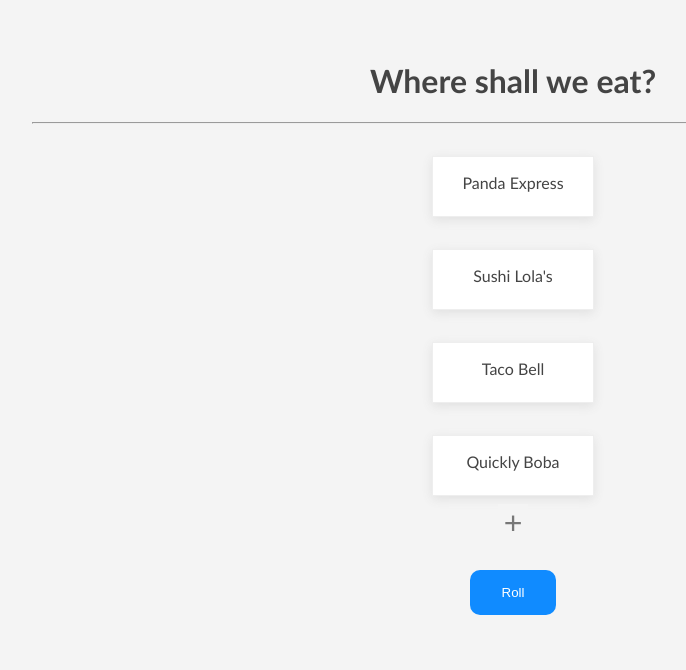
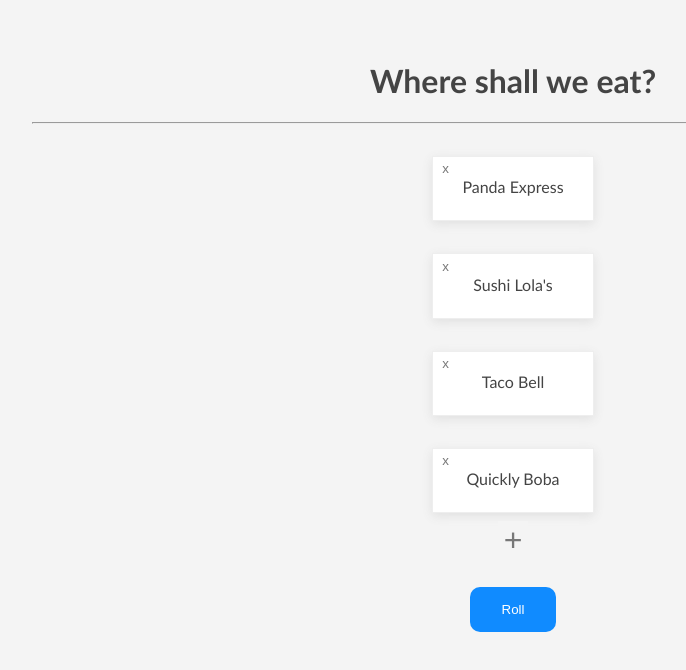
Before and after one commit to shintoo/Roller, a React (Create React App) app: page / in a window 1280 px wide. Shown: the top 670 px of the page, without its empty margins (127-813 px from the left). Built offline with nearby package versions, Linux system fonts and the light colour scheme; the HTML template or start-up script is replaced by a standard one.

Commit message:
Add delete option and header update

```diff
--- a/src/App.js
+++ b/src/App.js
@@ -9,20 +9,21 @@
   const [ selected, setSelected ] = useState()
   const [ completed, setCompleted ] = useState(false)
   const [ options, setOptions ] = useState(optionData)
+  const [ newId, setNewId ] = useState(10)
 
   const roll = async () => {
     let i
     let delay = 100
-    let id = 0
-    const ticks = Math.floor(Math.random() * 20) + (options.length * 2)
+    let index = 0
+    const ticks = Math.floor(Math.random() * 20) + (options.length * 3)
 
     if (options.every(r => r.ignored))
       return
 
-    while (options[id].ignored)
-      id++
+    while (options[index].ignored)
+      index++
 
-    setSelected(id)
+    setSelected(options[index].id)
     setCompleted(false)
     let sleep = () =>
       new Promise(resolve => setTimeout(resolve, delay))
@@ -31,19 +32,19 @@
       await sleep()
 
       setSelected(prevSelected => {
-          let id = prevSelected + 1
+          index++
 
-          if (id >= options.length)
-            id = 0
+          if (index >= options.length)
+            index = 0
 
-          while (options[id].ignored) {
-            id++
+          while (options[index].ignored) {
+            index++
 
-            if (id >= options.length)
-              id = 0
+            if (index >= options.length)
+              index = 0
           }
 
-          return id
+          return options[index].id
       })
 
       if (delay < 300)
@@ -58,14 +59,16 @@
 
   const ignore = id => {
     setOptions(prevOptions => {
-      prevOptions[id].ignored = !prevOptions[id].ignored
+      const index = prevOptions.findIndex(o => o.id === id)
+
+      prevOptions[index].ignored = !prevOptions[index].ignored
       return prevOptions
     })
   }
 
 
   const deleteOption = id => {
-    const index = options.indexOf(id)
+    const index = options.findIndex(o => o.id === id)
     setOptions(prevOptions => {
       prevOptions.splice(index, 1)
       return [ ...prevOptions ]
@@ -73,13 +76,15 @@
   }
 
   const addOption = name => {
-    if (name.length === 0)
-      return
-
     const newOption = {
-      id: options.length,
+      id: newId,
       name: name
     }
+
+    setNewId(newId+1)
+
+    console.log("Adding ", newOption)
+
     setOptions(prevOptions => [ ...prevOptions, newOption ])
   }
 
--- a/src/components/AddButton.js
+++ b/src/components/AddButton.js
@@ -3,7 +3,10 @@
 function AddButton(props) {
   const handleClick = (event) => {
     const newName = prompt("Enter a new option.")
-    props.addOption(newName)
+    console.log("Handling add")
+    if (name !== null && name.length !== 0)
+      console.log("passed check")
+      props.addOption(newName)
   }
 
   return (
--- a/src/components/Header.js
+++ b/src/components/Header.js
@@ -6,7 +6,7 @@
   const onClick = () => {
     const newTitle = prompt("Enter a title")
 
-    if (newTitle.length > 0)
+    if (newTitle && newTitle.length > 0)
       setTitle(newTitle)
   }
 
--- a/src/components/OptionCard.js
+++ b/src/components/OptionCard.js
@@ -9,13 +9,25 @@
     ,props.item.ignored ? "ignored " : ""
     ,props.completed ? "completed ": ""]
 
-  console.log(props.item.name, classes)
+  const cardOnClick = event => {
+    if (event.target.name == "delete") {
+      return
+    }
+
+    props.handleIgnore()
+    setIgnored(!ignored)
+  }
 
   return (
-    <div className={classes.join(" ")} onClick={() => {props.handleIgnore(); setIgnored(!ignored)}}>
-      <div className="option-title">
-        <p>{props.item.name}</p>
-      </div>
+    <div
+      name="card"
+      className={classes.join(" ")}
+      onClick={cardOnClick}>
+        <button
+          name="delete"
+          className="delete-button"
+          onClick={props.handleDelete}>x</button>
+        <span className="option-title">{props.item.name}</span>
     </div>
   )
 }
--- a/src/components/OptionList.js
+++ b/src/components/OptionList.js
@@ -12,7 +12,7 @@
         props.ignore(r.id)
       }}
       handleDelete={() => {
-        props.handleDelete(r.id)
+        props.deleteOption(r.id)
       }}
       item={r} />)
 
```
